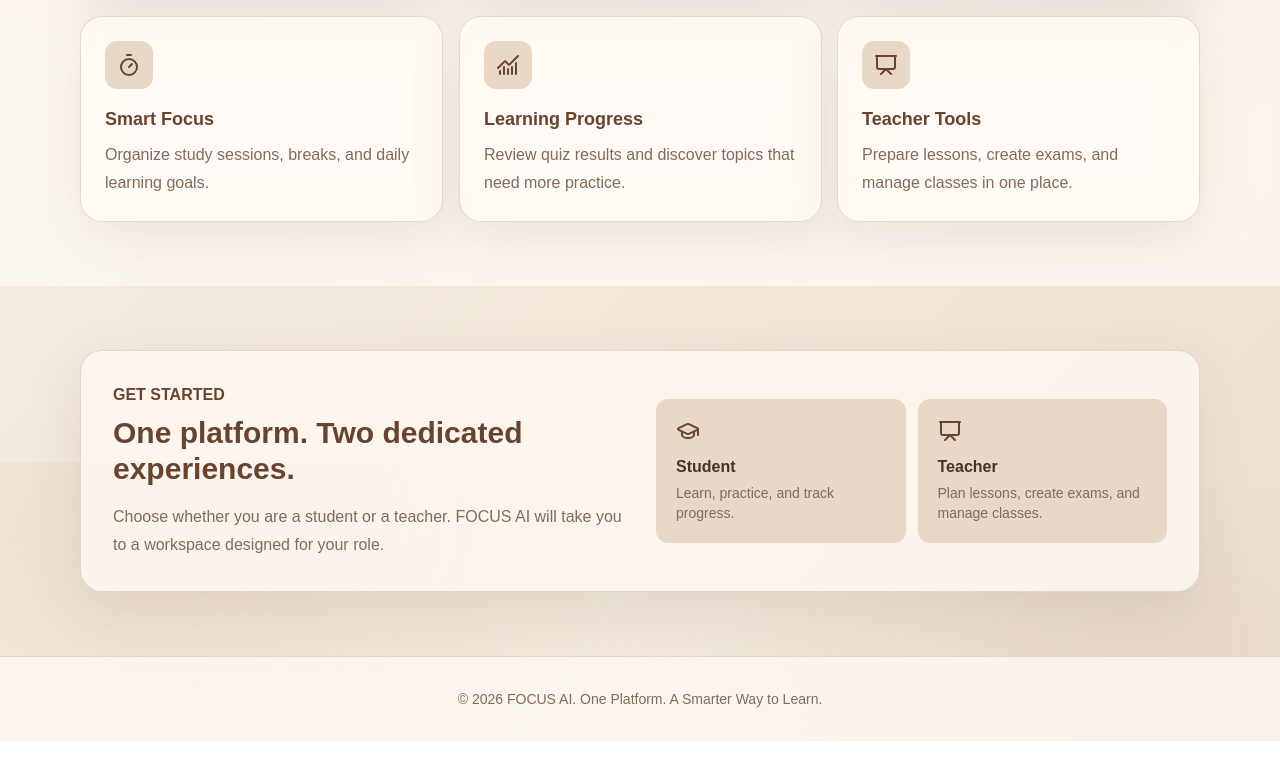
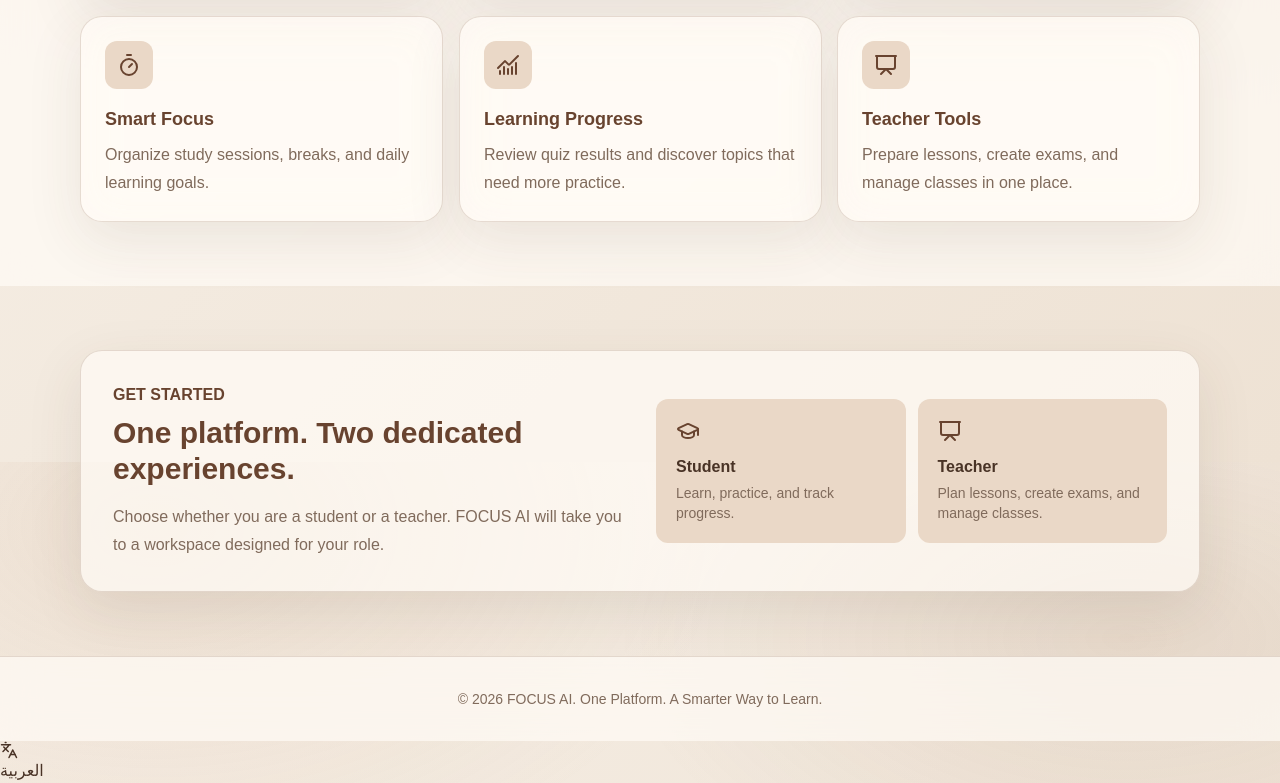
Before and after one commit to Ghost7448/FOCUS-AI, a Next.js app: page / in a window 1280 px wide. Shown: the part 1138-1921 px from the top of the page. Before the commit the page ends 1879 px from the top, so only its background shows below. Built offline with nearby package versions, Linux system fonts and the light colour scheme.

Commit message:
Install app-wide Arabic language and toggle

```diff
--- a/app/layout.tsx
+++ b/app/layout.tsx
@@ -1,7 +1,9 @@
 import type { Metadata } from "next";
 import "./globals.css";
 import ThemeProvider from "@/components/ThemeProvider";
+import LanguageProvider from "@/components/LanguageProvider";
 import ThemeToggle from "@/components/ThemeToggle";
+import LanguageToggle from "@/components/LanguageToggle";
 
 export const metadata: Metadata = {
   title: "FOCUS AI | Your Personal AI Learning Companion",
@@ -13,8 +15,11 @@ export default function RootLayout({ children }: Readonly<{ children: React.Reac
     <html lang="en" suppressHydrationWarning>
       <body>
         <ThemeProvider>
-          {children}
-          <ThemeToggle />
+          <LanguageProvider>
+            {children}
+            <ThemeToggle />
+            <LanguageToggle />
+          </LanguageProvider>
         </ThemeProvider>
       </body>
     </html>
```
